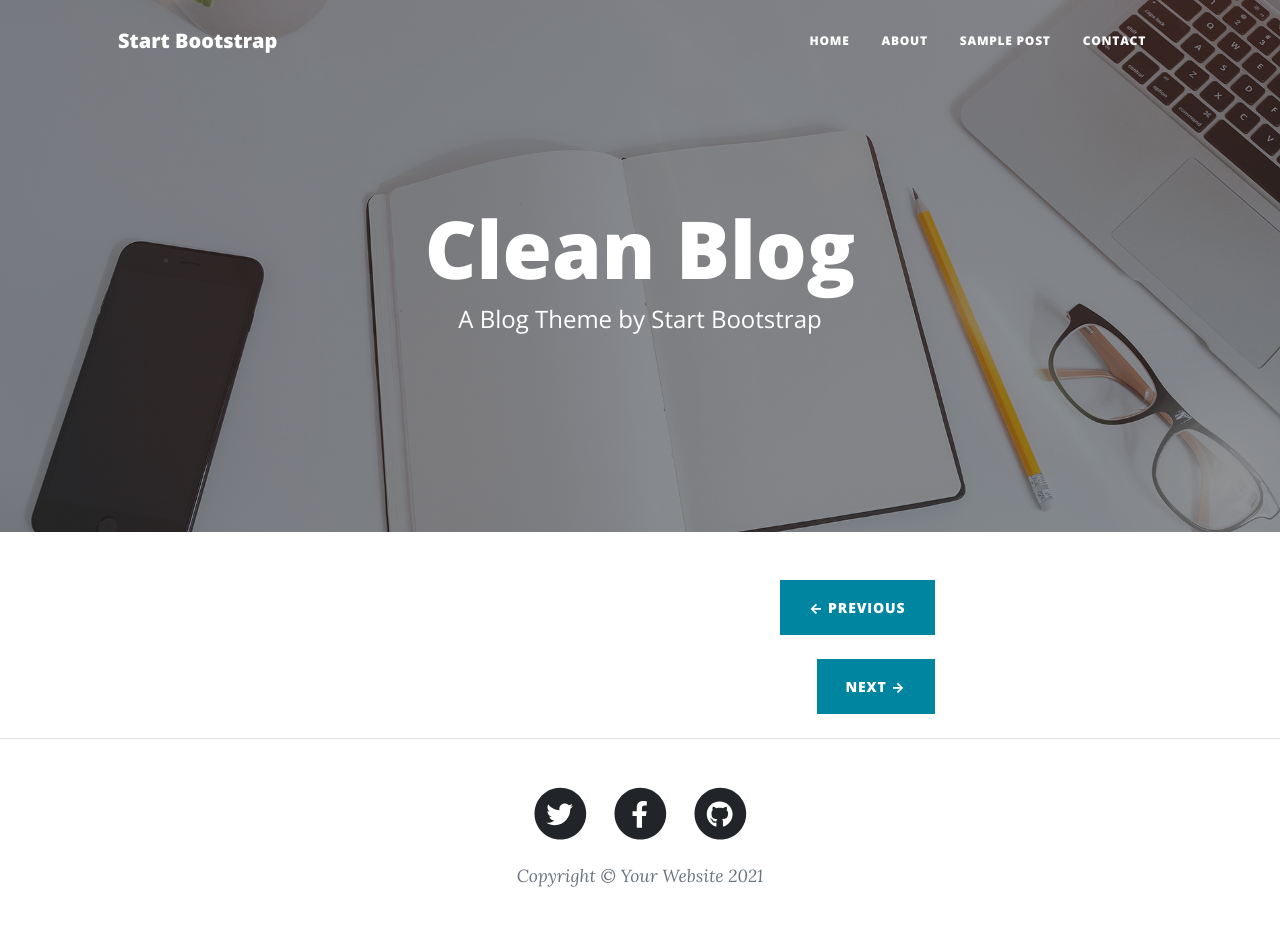
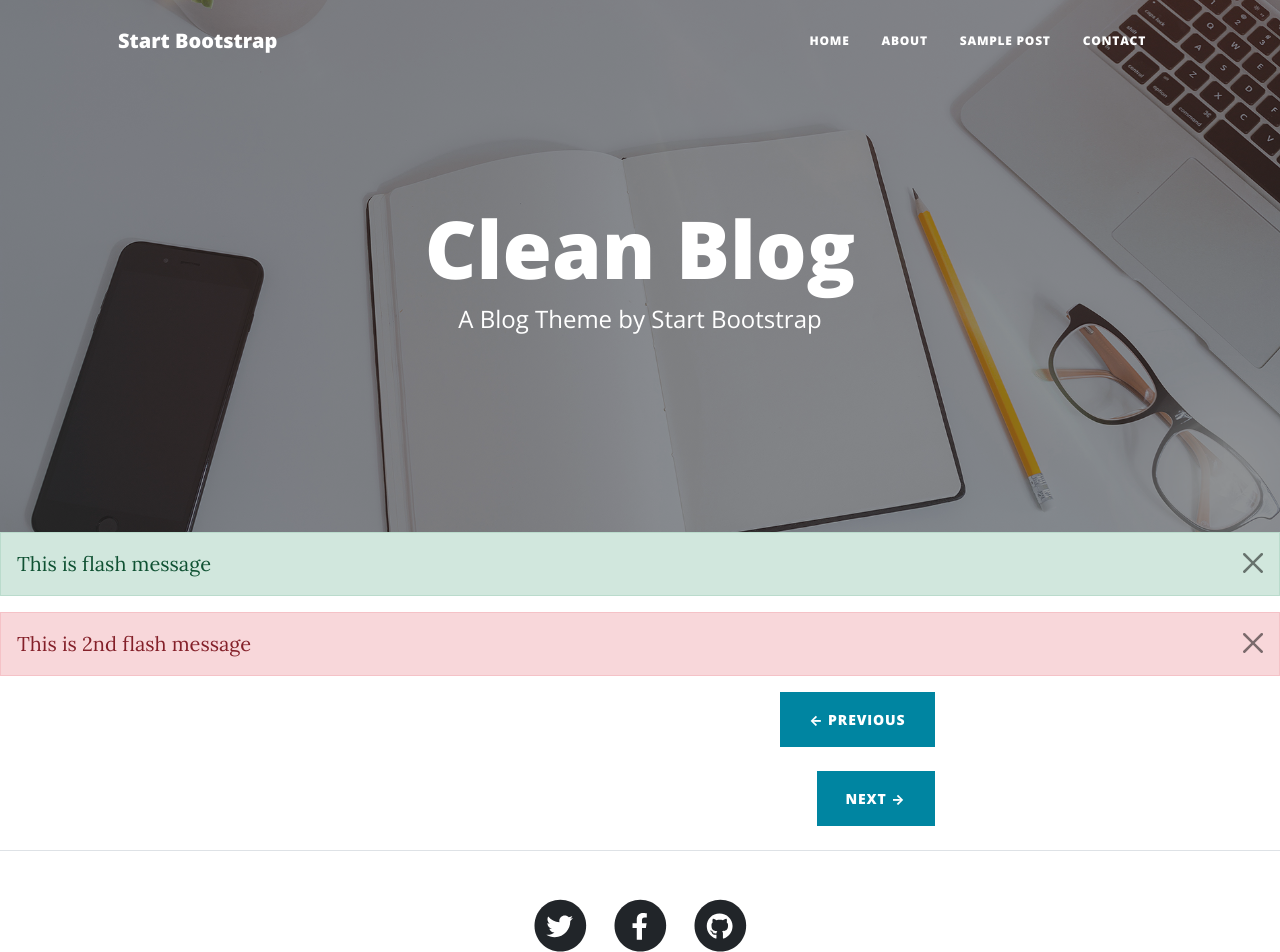
Before and after one commit to rameswarmangaraj/pythonprojects, a Flask app: page / in a window 1280 px wide. Shown: the top 952 px of the page. Before the commit the page ends 887 px from the top, so only its background shows below. Run offline with Flask 2, Linux system fonts and the light colour scheme; data that the repository does not hold is empty; some libraries are stand-ins or nearby versions.

Commit message:
added flash messages from bootstrap

```diff
--- a/app.py
+++ b/app.py
@@ -1,4 +1,4 @@
-from flask import Flask, render_template, request, session,redirect
+from flask import Flask, render_template, request, session,redirect,flash
 from flask_sqlalchemy import SQLAlchemy
 from datetime import datetime
 import json
@@ -67,6 +67,8 @@ class Post(db.Model):
 
 @app.route("/")
 def home():
+    flash("This is flash message","success")
+    flash("This is 2nd flash message","danger")
     db.create_all()
     posts = Post.query.filter_by().all()
     last=len(posts)/params['no_of_post']
--- a/templates/index.html
+++ b/templates/index.html
@@ -1,8 +1,10 @@
 <!-- template Inheritance jinja sysntax -->
-{% extends "layout.html" %}
-{% block body %}
+{% extends "layout.html" %} {% block body %}
 <!-- Page Header-->
-<header class="masthead" style="background-image: url('{{url_for('static',filename='assets/img/home-bg.jpg')}}')">
+<header
+  class="masthead mb-0"
+  style="background-image: url('{{url_for('static',filename='assets/img/home-bg.jpg')}}')"
+>
   <div class="container position-relative px-4 px-lg-5">
     <div class="row gx-4 gx-lg-5 justify-content-center">
       <div class="col-md-10 col-lg-8 col-xl-7">
@@ -14,11 +16,22 @@
     </div>
   </div>
 </header>
+{% with messages = get_flashed_messages(with_categories=true) %} {% if messages
+%} {% for category,message in messages %}
+<div class="alert alert-{{category}} alert-dismissible fade show" role="alert">
+  {{message}}
+  <button
+    type="button"
+    class="btn-close"
+    data-bs-dismiss="alert"
+    aria-label="Close"
+  ></button>
+</div>
+{% endfor %} {% endif %} {% endwith %}
 <!-- Main Content-->
 <div class="container px-4 px-lg-5">
   <div class="row gx-4 gx-lg-5 justify-content-center">
     <div class="col-md-10 col-lg-8 col-xl-7">
-
       <!--Fetch data from database and use for loop-->
       {% for postitem in posts %}
 
@@ -39,15 +52,18 @@
       <hr class="my-4" />
       {% endfor %}
 
-
       <!-- Pager-->
 
-                <div class="d-flex justify-content-end mb-4"><a class="btn btn-primary text-uppercase float-right"
-                    href="{{prev}}">← Previous
-                     </a></div>
-                <div class="d-flex justify-content-end mb-4"><a class="btn btn-primary text-uppercase float-left"
-                        href="{{next}}">Next
-                        →</a></div>
+      <div class="d-flex justify-content-end mb-4">
+        <a class="btn btn-primary text-uppercase float-right" href="{{prev}}"
+          >← Previous
+        </a>
+      </div>
+      <div class="d-flex justify-content-end mb-4">
+        <a class="btn btn-primary text-uppercase float-left" href="{{next}}"
+          >Next →</a
+        >
+      </div>
     </div>
   </div>
 </div>
```
Lines whose indentation alone changed are shown as unchanged.
